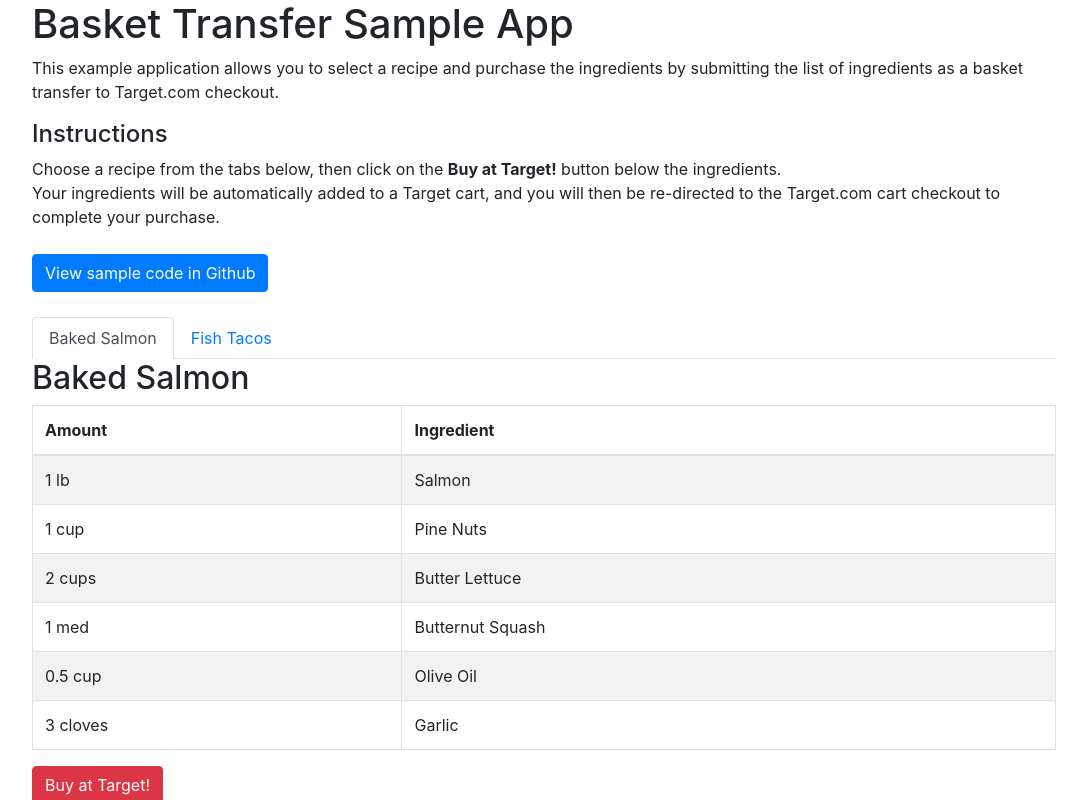
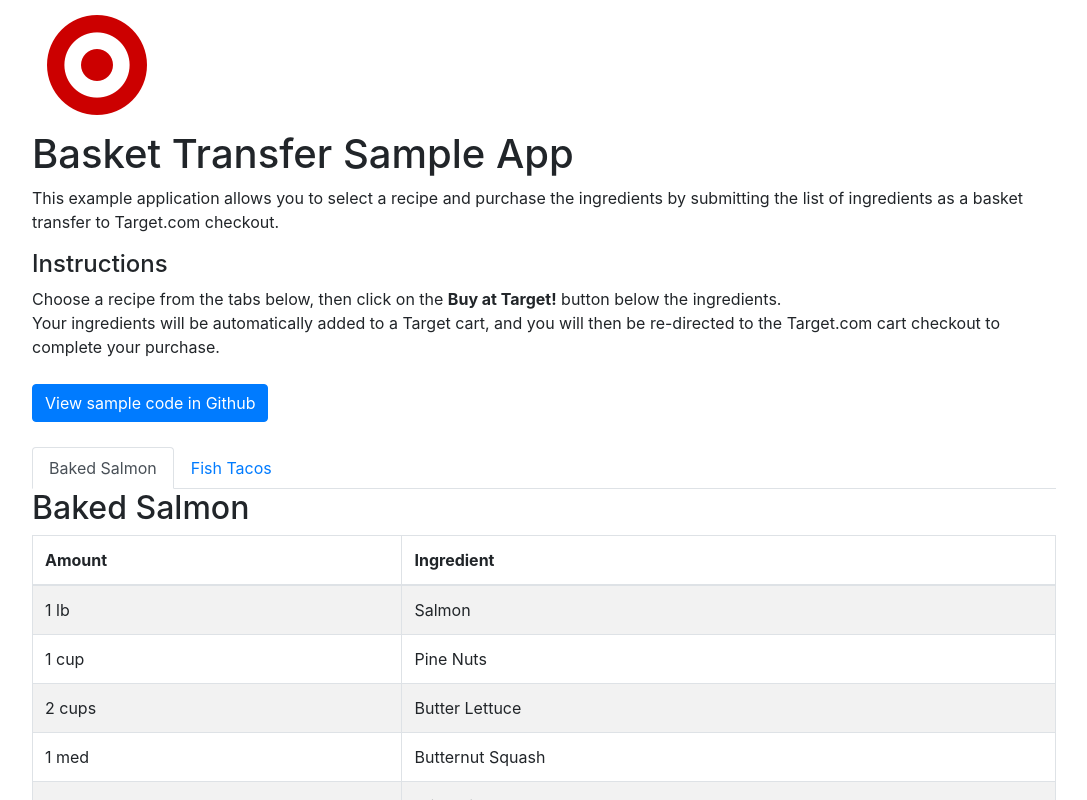
Before and after one commit to target/cartster, a React (Create React App) app: page / in a window 1280 px wide. Shown: the top 800 px of the page, without its empty margins (96-1183 px from the left). Built offline with nearby package versions, Linux system fonts and the light colour scheme.

Commit message:
added Bullseye logo

```diff
--- a/src/components/Menu.js
+++ b/src/components/Menu.js
@@ -3,12 +3,13 @@
 import Tabs from "react-bootstrap/Tabs"
 import Tab from "react-bootstrap/Tab";
 import Button from "react-bootstrap/Button";
+import {Image} from "react-bootstrap";
 
 function Menu({ recipes }) {
     return (
         <div style={{width: "80%", marginLeft: "10%"}}>
             <div>
-                <h1>Basket Transfer Sample App</h1>
+                <Image style={{margin: "15px" }} src="./Bullseye.png" /><h1>Basket Transfer Sample App</h1>
                 <p>
                     This example application allows you to select a recipe and purchase the ingredients by submitting
                     the list of ingredients as a basket transfer to Target.com checkout.
```
Also changed, not shown: public/Bullseye.png (added).
